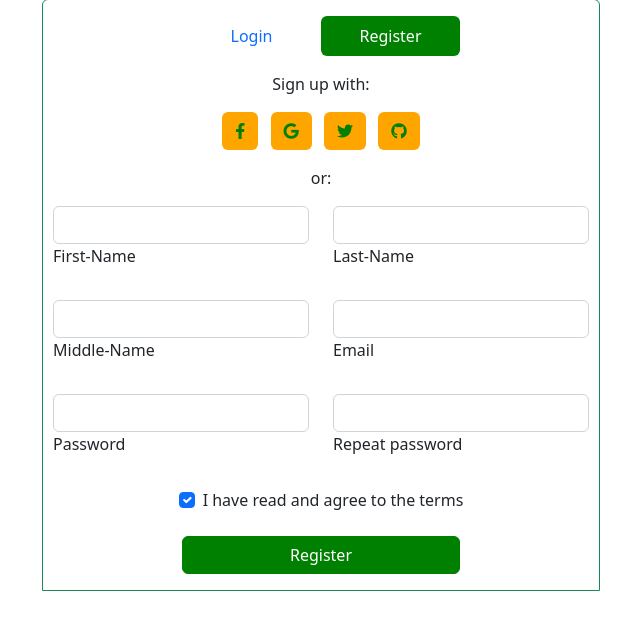
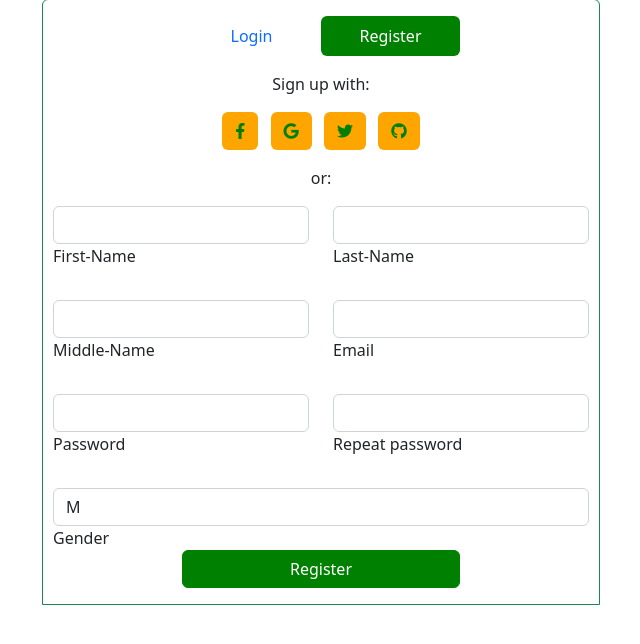
Before and after one commit to solomonbestz/vinch, a Django app: page /authentication/ in a window 1280 px wide, after a click on "Register". Shown: the part 49-693 px from the top of the page, without its empty margins (319-959 px from the left). Run offline with Django 4.2, Linux system fonts and the light colour scheme.

```diff
--- a/account/urls.py
+++ b/account/urls.py
@@ -4,4 +4,7 @@ from . import views
 urlpatterns = [
     path('authentication/', views.authentication, name='authentication'),
     path("signout/", views.signout, name="signout"),
+
+    # Verification 404
+    path('verification_404/', views.verification_404, name="verify_404"),
 ]
--- a/account/views.py
+++ b/account/views.py
@@ -1,4 +1,4 @@
-from django.shortcuts import render, redirect, get_object_or_404
+from django.shortcuts import render, redirect
 from django.contrib.auth import login, logout
 from django.contrib import messages
 from account.auth import BackEndSetting
@@ -11,36 +11,64 @@ auth = BackEndSetting()
 
 def authentication(request):
     if request.method == "POST":
-        first_name = request.POST.get("f-name")
-        last_name = request.POST.get("l-name")
-        middle_name = request.POST.get("m-name")
-        email = request.POST.get("email")
-        password1 = request.POST.get("f-password")
-        password2 = request.POST.get("s-password")
+        if request.POST.get('submit') == 'Register':
+            print("entered reg")
+            try:
+                first_name = request.POST.get("f-name")
+                last_name = request.POST.get("l-name")
+                middle_name = request.POST.get("m-name")
+                email = request.POST.get("email")
+                gender = request.POST.get("gender")
+                password1 = request.POST.get("f-password")
+                password2 = request.POST.get("s-password")
 
-        print(f"{first_name} {last_name} {password1} {password2}")
+                check_email(request, email)
 
-    if request.method == "POST":
-        email = request.POST.get("email")
-        password = request.POST.get("password")
+                if password1 == password2:
+                    pass
+                else:
+                    return redirect("authentication")
 
-        user = auth.authenticate(request, email=email, password=password)
-        if user is not None and user.is_staff == False:
-            login(request, user)
-            if user.is_active == True:
-                messages.success(request, "Successfully logged In.")
-                print("User is logged in")
-                return redirect("store")
+                user = NewUser.objects.create_user(email, password1, first_name=first_name, last_name=last_name, middle_name=middle_name, gender=gender)
+                user.is_active = False
+                user.save()
+                messages.success(request, "You have successfully registered")
+                return redirect('authentication')
+            except:
+                return redirect('authentication')
+
+        elif request.POST.get('submit') == 'Sign in':
+            print("entered login")
+            email = request.POST.get("email")
+            password = request.POST.get("password")
+
+            user = auth.authenticate(request, email=email, password=password)
+            if user is not None and user.is_staff == False:
+                login(request, user)
+                if user.is_active == True:
+                    messages.success(request, "Successfully logged In.")
+                    print("User is logged in")
+                    return redirect("store")
+                else:
+                    print("User is not active")
+                    return redirect("verify_404")
             else:
-                print("User is not active")
-                return redirect("404")
-        else:
-            messages.error(request, "Incorrect Login Details")
-            return redirect('authentication')
-    else:
-        pass
+                messages.error(request, "Incorrect Login Details")
+                return redirect('authentication')
+
+        print("Didn't enter")
+
     return render(request, "account/authentication.html")
 
 def signout(request):
     logout(request)
     return redirect('store')
+
+
+def verification_404(request):
+    return render(request, "account/verify_404.html")
+
+def check_email(request, email):
+    if NewUser.objects.filter(email=email):
+        messages.error(request, "Email already registered! Please try some otehr Email")
+        return redirect("authentication")
--- a/store/views.py
+++ b/store/views.py
@@ -25,7 +25,7 @@ def checkout(request):
         order, created = Order.objects.get_or_create(customer=customer, complete=False)
         items = order.orderitem_set.all()
     else:
-        return redirect('signin')
+        return redirect('authentication')
 
     context = {'items': items, 'order': order}
     return render(request, 'store/checkout.html', context)
--- a/templates/account/authentication.html
+++ b/templates/account/authentication.html
@@ -73,9 +73,8 @@
                             <a href="#!">Forgot password?</a>
                         </div>
                     </div>
-
                     <!-- Submit button -->
-                    <button type="submit" id="login-btn" class="btn btn-primary btn-block mb-4 w-100">Sign in</button>
+                    <button type="submit" name="submit" id="login-btn" class="btn btn-primary btn-block mb-4 w-100" value='Sign in'>Sign in</button>
                 </form>
             </div>
             <div class="tab-pane fade" id="pills-register" role="tabpanel" aria-labelledby="tab-register">
@@ -102,7 +101,7 @@
 
                     <p class="text-center">or:</p>
 
-                    <div class="row" style="padding-left: 10px; padding-right: 10px">
+                    <div class="row" style="padding-left: 10px; padding-right: 10px;">
                         <!-- Name input -->
                         <div class="form-outline mb-4 col-md-6">
                             <input type="text" name="f-name" id="registerName" class="form-control" />
@@ -111,13 +110,13 @@
 
                         <!-- Username input -->
                         <div class="form-outline mb-4 col-md-6">
-                            <input type="text" name="l-name" id="registerUsername" class="form-control" />
+                            <input type="text" name="l-name" id="registerName" class="form-control" />
                             <label class="form-label" for="registerUsername">Last-Name</label>
                         </div>
 
                         <!-- Username input -->
                         <div class="form-outline mb-4 col-md-6">
-                            <input type="text" name="m-name" id="registerUsername" class="form-control" />
+                            <input type="text" name="m-name" id="registerName" class="form-control" />
                             <label class="form-label" for="registerUsername">Middle-Name</label>
                         </div>
 
@@ -138,19 +137,20 @@
                             <input type="password" name="s-password" id="registerRepeatPassword" class="form-control" />
                             <label class="form-label" for="registerRepeatPassword">Repeat password</label>
                         </div>
-                    </div>
-                    <!-- Checkbox -->
-                    <div class="form-check d-flex justify-content-center mb-4">
-                        <input class="form-check-input me-2" type="checkbox" value="" id="registerCheck" checked
-                            aria-describedby="registerCheckHelpText" />
-                        <label class="form-check-label" for="registerCheck">
-                            I have read and agree to the terms
-                        </label>
+
+                         <!-- Checkbox -->
+                        <div class="form-outline col-md-12">
+                            <select class="form-control" name="gender" id="exampleFormControlSelect1">
+                                <option>M</option>
+                                <option>F</option>
+                            </select>
+                            <label for="exampleFormControlSelect1">Gender</label>
+                        </div>
                     </div>
 
                     <!-- Submit button -->
                     <div class="d-flex justify-content-center">
-                        <button type="submit" id="login-btn" class="btn btn-primary btn-block mb-3 w-50">Register</button>
+                        <button type="submit" name="submit" id="login-btn" class="btn btn-primary btn-block mb-3 w-50" value='Register'>Register</button>
                     </div>
                 </form>
             </div>
```
Also changed, not shown: templates/account/verify_404.html (added, +10 -0 lines), db.sqlite3.
